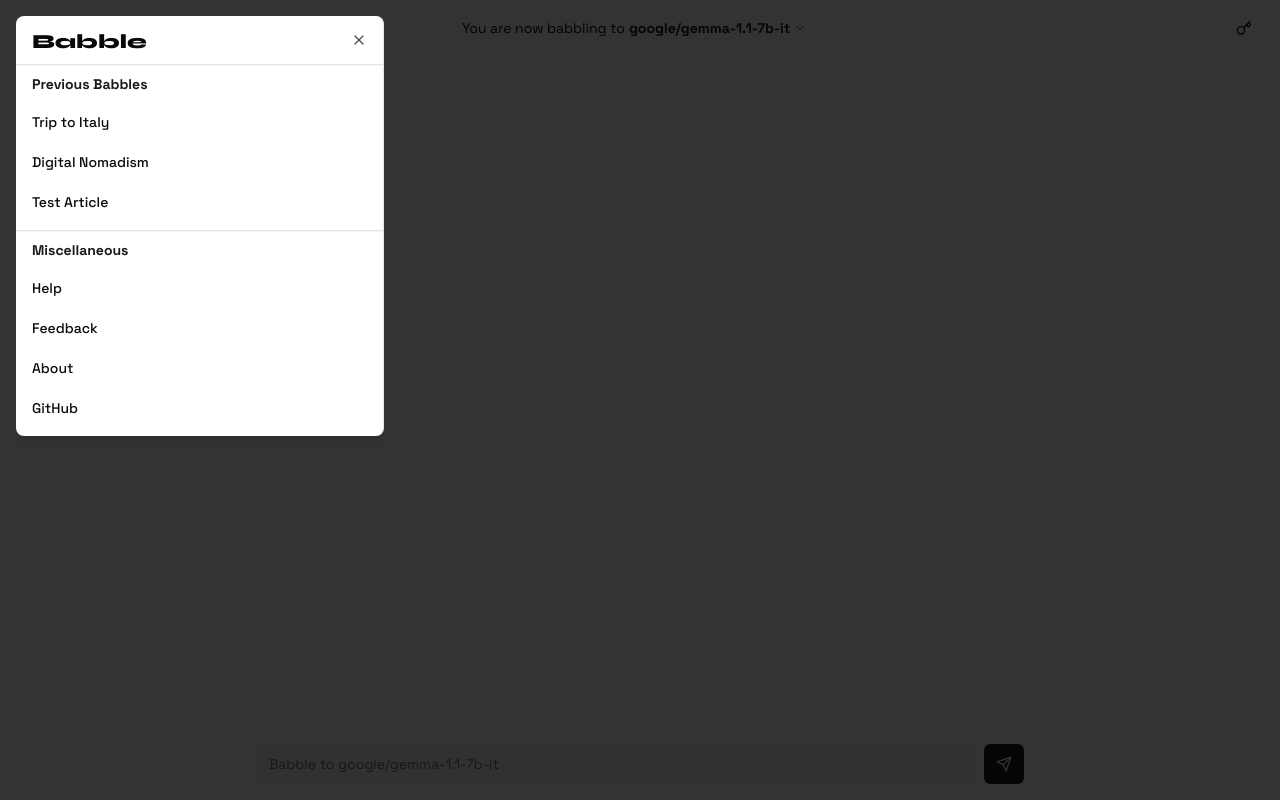
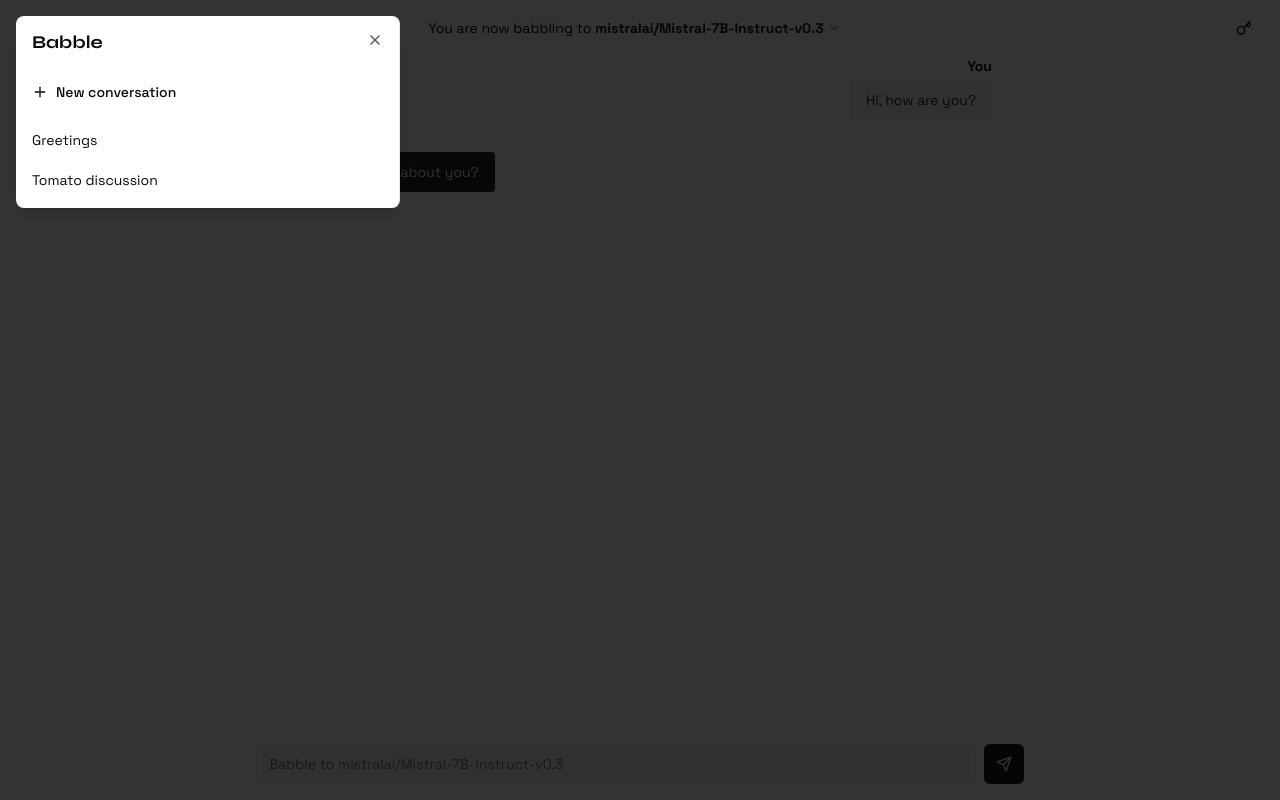
Before and after one commit to j9mmy/babble-native, a React (Vite) app: page / in a window 1280 px wide. Both pictures are taken after a click on the button 28 px from the left and 28 px from the top of the page. Built offline with nearby package versions, Linux system fonts and the light colour scheme.

Commit message:
feat: switch/add conversations

```diff
--- a/package.json
+++ b/package.json
@@ -12,11 +12,13 @@
   },
   "dependencies": {
     "@radix-ui/react-avatar": "^1.1.0",
+    "@radix-ui/react-checkbox": "^1.1.1",
     "@radix-ui/react-dialog": "^1.1.1",
     "@radix-ui/react-dropdown-menu": "^2.1.1",
     "@radix-ui/react-popover": "^1.1.1",
     "@radix-ui/react-scroll-area": "^1.1.0",
     "@radix-ui/react-slot": "^1.1.0",
+    "@tanstack/react-table": "^8.20.5",
     "@tauri-apps/api": "^1.6.0",
     "class-variance-authority": "^0.7.0",
     "clsx": "^2.1.1",
--- a/src/App.tsx
+++ b/src/App.tsx
@@ -1,10 +1,6 @@
 import { Message } from "@/components/message";
 import { Button } from "@/components/ui/button";
 import { Input } from "@/components/ui/input";
-import {
-    Avatar,
-    AvatarFallback,
-} from "@/components/ui/avatar"
 import {
     DropdownMenu,
     DropdownMenuContent,
@@ -16,6 +12,7 @@
 } from "@/components/ui/dropdown-menu"
 import {
     Sheet,
+    SheetClose,
     SheetContent,
     SheetDescription,
     SheetHeader,
@@ -27,7 +24,7 @@
     PopoverContent,
     PopoverTrigger,
 } from "@/components/ui/popover"
-import { Send, Menu, User, Settings, LogOut, ChevronDown, Plus, Key } from "lucide-react";
+import { Send, Menu, ChevronDown, Plus, Key, Settings, Eraser } from "lucide-react";
 import { ScrollArea } from "@/components/ui/scroll-area";
 import { useState } from "react";
 import { invoke } from "@tauri-apps/api";
@@ -44,76 +41,154 @@
     generated_text: string;
 }
 
+type ModelProps = {
+    id: number,
+    name: string
+  }
+
+type ConversationProps = {
+    id: number;
+    name: string;
+    messages: MessageProps[];
+}
+
 function App() {
-    const [messages, setMessages] = useState<MessageProps[]>([]);
-    const [models, setModels] = useState([
-        "google/gemma-1.1-7b-it",
-        "mistralai/Mixtral-8x7B-Instruct-v0.1",
-        "meta-llama/Meta-Llama-3-70B-Instruct",
-        "mistralai/Mistral-Nemo-Instruct-2407",
-        "mistralai/Mistral-7B-Instruct-v0.3",
-        "openai-community/gpt2"
+    const [models, setModels] = useState<ModelProps[]>([
+        {
+        id: 0,
+        name: "mistralai/Mistral-7B-Instruct-v0.3",
+        },
+        {
+        id: 1,
+        name: "google/gemma-1.1-7b-it",
+        },
+        {
+        id: 2,
+        name: "openai-community/gpt2",
+        },
     ])
+    const [conversations, setConversations] = useState<ConversationProps[]>([
+        {
+            id: 0,
+            name: "Greetings",
+            messages: [
+                {
+                    id: 0,
+                    conversationId: 0,
+                    message: "Hi, how are you?",
+                    isAi: false,
+                },
+                {
+                    id: 1,
+                    conversationId: 0,
+                    message: "I'm good, how about you?",
+                    isAi: true,
+                }
+            ]
+        },
+        {
+            id: 1,
+            name: "Tomato discussion",
+            messages: [
+                {
+                    id: 3,
+                    conversationId: 1,
+                    message: "Is tomato a fruit or a vegetable?",
+                    isAi: false,
+                },
+                {
+                    id: 4,
+                    conversationId: 1,
+                    message: "A tomato is a fruit. Knowledge is knowing that a tomato is a fruit. Wisdom is not putting it in a fruit salad.",
+                    isAi: true,
+                }
+            ]
+        }
+    ])
+    const [conversation, setConversation] = useState<ConversationProps>(conversations[0])
     const [currentModel, setCurrentModel] = useState(models[0]);
-    const [inputField, setInputField] = useState("");
+    const [userInput, setUserInput] = useState("");
     const [responseLoading, setResponseLoading] = useState(false);
     const [key, setKey] = useState("");
 
     const sendMessage = async (message: string, isAi: boolean) => {
         setResponseLoading(true);
-        setInputField("");
+        setUserInput("");
 
-        // Create a new array with the user's message
-        const newMessages = [...messages, {
-            id: messages.length,
-            conversationId: 0,
+        // Add a new message to the conversation and let the user know that the AI is thinking
+        const newMessage =  [
+            {
+                id: conversation.messages.length,
+                conversationId: conversation.id,
                 message: message,
                 isAi: isAi
-        }];
-        setMessages(newMessages);
-
-        // Add a "Thinking" message to the state
-        const thinkingMessage = {
-            id: newMessages.length,
-            conversationId: 0,
+            },
+            {
+                id: conversation.messages.length + 1,
+                conversationId: conversation.id,
                 message: "Thinking...",
                 isAi: true
-        };
-        setMessages([...newMessages, thinkingMessage]);
+            }
+        ]
+        let updatedMessages = [...conversation.messages, ...newMessage];
+        setConversation({ ...conversation, messages: updatedMessages });
 
-        // Define the system prompt
-        const systemPrompt = "System: Always assist with care, respect, and truth. Respond with utmost utility yet securely. Avoid harmful, unethical, prejudiced, or negative content. Ensure replies promote fairness and positivity.";
+        // System prompt for the AI to follow
+        const systemPrompt = `System: Always assist with care, respect, and truth. Respond with utmost utility yet securely. Avoid harmful, unethical, prejudiced, or negative content. Ensure replies promote fairness and positivity. Do not include "User: " in your responses. Only respond as the AI. \n\n`;
 
-        // Concatenate all previous messages into a single string with labels
-        const conversationHistory = systemPrompt + '\n' + newMessages.map(msg => `${msg.isAi ? 'AI' : 'User'}: ${msg.message}`).join('\n') + '\nAI:';
+        // Concatenate all previous messages into a single prompt and label each message with their respective sender for better context
+        const conversationHistory = systemPrompt + updatedMessages.map((message) => {
+            return (message.isAi ? "AI: " : "User: ") + message.message;
+        }).join("\n");
         console.log(conversationHistory);
 
-        await invoke<HfResponse>('hf_request', { message: conversationHistory, model: currentModel, key: key })
+        // Send the conversation history to the AI model and get a response
+        await invoke<HfResponse>('hf_request', { message: conversationHistory, model: currentModel.name, key: key })
             .then((response) => {
-                console.log(response);
-                const trimmedGeneratedText = response.generated_text.trim();
-                // Replace the "Thinking" message with the actual AI-generated message
-                const updatedMessages = [...newMessages, {
-                    id: newMessages.length,
-                    conversationId: 0,
-                    message: trimmedGeneratedText,
-                    isAi: true,
-                }];
-                setMessages(updatedMessages);
+                // Clean up the response and avoid the AI speaking on behalf of the user
+                let trimmedGeneratedText = response.generated_text.trim();
+                const indexOfUser = trimmedGeneratedText.indexOf("User: ");
+                if (indexOfUser !== -1) {
+                    trimmedGeneratedText = trimmedGeneratedText.substring(0, indexOfUser);
+                }
+
+                // Replace the "Thinking..." message with the AI's response
+                updatedMessages[updatedMessages.length - 1].message = trimmedGeneratedText;
+
+                updateConversation(updatedMessages);
+
             })
             .catch((error) => {
                 console.error(error);
-                const updatedMessages = [...newMessages, {
-                    id: newMessages.length,
-                    conversationId: 0,
-                    message: "An error occurred while processing your request.",
-                    isAi: true,
-                }];
-                setMessages(updatedMessages);
+                updatedMessages[updatedMessages.length - 1].message = "An error occurred while processing your request.";
+
+                updateConversation(updatedMessages);
             });
 
         setResponseLoading(false);
     }
+
+    const updateConversation = (updatedMessages: MessageProps[]) => {
+        // Update the active conversation with the new messages
+        setConversation({ ...conversation, messages: updatedMessages });
+
+        // Update the active conversation in the list of conversations
+        setConversations(conversations.map((conv) => conv.id === conversation.id ? conversation : conv));
+    }
+
+    const addConversation = () => {
+        const conversationObject =
+        {
+            id: conversations.length,
+            name: "New Conversation",
+            messages: []
+        }
+
+        const newConversations = [...conversations, conversationObject]
+        setConversations(newConversations)
+        setConversation(conversationObject)
+    }
+
 
     return (
         <div className="flex flex-col h-screen py-2">
@@ -123,35 +198,54 @@
                         <SheetTrigger>
                             <Button variant={"ghost"} size={"icon"}><Menu size={16}/></Button>
                         </SheetTrigger>
-                        <SheetContent side={"left"} className="h-fit w-fit m-4 p-0 rounded-lg">
-                            <SheetHeader className="p-4 pb-2 pt-3">
-                                <SheetTitle className="text-xl font-extrabold">Babble</SheetTitle>
+                        <SheetContent side={"left"} className="flex flex-col h-fit m-4 p-0 rounded-lg">
+                            <SheetHeader className="p-4 pb-0 pt-3">
+                                <SheetTitle className="font-bold">Babble</SheetTitle>
                             </SheetHeader>
-                            <hr className="w-full h-0.5 bg-stone-100" />
-                            <SheetDescription className="p-4 py-2 text-stone-900 font-bold">Previous Babbles</SheetDescription>
                             <div className="w-full pb-2">
-                                <Button className="w-full justify-start rounded-none" variant="ghost">Trip to Italy</Button>
-                                <Button className="w-full justify-start rounded-none" variant="ghost">Digital Nomadism</Button>
-                                <Button className="w-full justify-start rounded-none" variant="ghost">Test Article</Button>
-                            </div>
-                            <hr className="w-full h-0.5 bg-stone-100" />
-                            <SheetDescription className="p-4 py-2 text-stone-900 font-bold">Miscellaneous</SheetDescription>
-                            <div className="w-full pb-2">
-                                <Button className="w-full justify-start rounded-none" variant="ghost">Help</Button>
-                                <Button className="w-full justify-start rounded-none" variant="ghost">Feedback</Button>
-                                <Button className="w-full justify-start rounded-none" variant="ghost">About</Button>
-                                <Button className="w-full justify-start rounded-none" variant="ghost">GitHub</Button>
+                                <SheetClose asChild>
+                                    <Button
+                                            className="flex flex-row gap-2 justify-start w-full mb-2 rounded-none"
+                                            variant={"ghost"}
+                                            onClick={() => addConversation()}
+                                        >
+                                            <Plus size={16}/>
+                                            New conversation
+                                    </Button>
+                                </SheetClose>
+                                {conversations.map((conversation, index) => (
+                                    <SheetClose asChild>
+                                        <Button
+                                            className="w-full justify-start rounded-none font-normal"
+                                            variant="ghost"
+                                            key={index}
+                                            onClick={() => setConversation(conversation)}
+                                        >
+                                            {conversation.name}
+                                        </Button>
+                                    </SheetClose>
+                            ))}
                             </div>
                         </SheetContent>
                     </Sheet>
-                    <Button size={"icon"} variant="ghost"><Plus size={16}/></Button>
+                    <Button
+                        size={"icon"}
+                        variant={"ghost"}
+                        onClick={() => setConversation({
+                            id: conversation.id,
+                            name: conversation.name,
+                            messages: []
+                        })}
+                    >
+                        <Eraser size={16} />
+                    </Button>
                 </div>
                 <div className="flex flex-row items-center justify-center w-full">
-                    <p className="w-max text-sm">You are now babbling    to</p>
+                    <p className="w-max text-sm">You are now babbling to</p>
                         <DropdownMenu>
                             <DropdownMenuTrigger asChild>
                                 <Button variant="link" className="font-bold px-1 h-auto gap-1">
-                                {currentModel}
+                                    {currentModel.name}
                                     <ChevronDown size={12} />
                                 </Button>
                             </DropdownMenuTrigger>
@@ -161,13 +255,17 @@
                                 <DropdownMenuGroup>
                                     {models.map((model, index) => (
                                         <DropdownMenuItem key={index} onSelect={() => setCurrentModel(model)}>
-                                        <span>{model}</span>
+                                            <span>{model.name}</span>
                                         </DropdownMenuItem>
                                     ))}
                                     <DropdownMenuSeparator />
                                         <DropdownMenuItem>
                                             <Plus className="mr-2 h-4 w-4" />
                                             <span>Add new model</span>
+                                        </DropdownMenuItem>
+                                    <DropdownMenuItem>
+                                        <Settings className="mr-2 h-4 w-4" />
+                                        <span>Manage models</span>
                                     </DropdownMenuItem>
                                 </DropdownMenuGroup>
                             </DropdownMenuContent>
@@ -179,22 +277,22 @@
                             <Button size={"icon"} variant="ghost"><Key size={16}/></Button>
                         </PopoverTrigger>
                         <PopoverContent side={"bottom"} className="w-48">
-                            <Input type="password" value={key} onChange={(e) => setKey(e.target.value)} className="bg-stone-100" placeholder="API Key" />
+                            <Input type="password" value={key} onChange={(e) => setKey(e.target.value)} className="bg-stone-100" placeholder="Access Token" />
                         </PopoverContent>
                     </Popover>
                 </div>
             </header>
             <ScrollArea className="h-full">
                 <div className="flex flex-col gap-2 h-full max-w-screen-md mx-auto px-8 mb-8">
-                    {messages.map((message, index) => (
+                    {conversation.messages.map((message, index) => (
                         <Message key={index} message={message.message} isAi={message.isAi} />
                     ))}
                 </div>
             </ScrollArea>
             <footer className="flex justify-center items-center w-full p-2 pt-2">
                 <div className="flex flex-row max-w-screen-md w-full gap-2">
-                    <Input value={inputField} onChange={(e) => setInputField(e.target.value)} className="bg-stone-100" placeholder={"Babble to " + currentModel} />
-                    <Button disabled={responseLoading} onClick={() => sendMessage(inputField, false)} className="p-3"><Send size={16}/></Button>
+                    <Input value={userInput} onChange={(e) => setUserInput(e.target.value)} className="bg-stone-100" placeholder={"Babble to " + currentModel.name} />
+                    <Button disabled={responseLoading} onClick={() => sendMessage(userInput, false)} className="p-3"><Send size={16}/></Button>
                 </div>
             </footer>
         </div>
--- a/src/components/ui/button.tsx
+++ b/src/components/ui/button.tsx
@@ -5,7 +5,7 @@
 import { cn } from "@/lib/utils"
 
 const buttonVariants = cva(
-  "inline-flex items-center justify-center whitespace-nowrap rounded-md text-sm font-medium ring-offset-background transition-colors focus-visible:outline-none focus-visible:ring-2 focus-visible:ring-ring focus-visible:ring-offset-2 disabled:pointer-events-none disabled:opacity-50",
+  "inline-flex items-center justify-center whitespace-nowrap rounded-md text-sm font-medium ring-offset-background transition-colors transition ease-in-out focus-visible:outline-none focus-visible:ring-2 focus-visible:ring-ring focus-visible:ring-offset-2 disabled:pointer-events-none disabled:opacity-50",
   {
     variants: {
       variant: {
--- a/src/components/ui/input.tsx
+++ b/src/components/ui/input.tsx
@@ -11,7 +11,7 @@
       <input
         type={type}
         className={cn(
-          "flex h-10 w-full rounded-md border border-input bg-background px-3 py-2 text-sm ring-offset-background file:border-0 file:bg-transparent file:text-sm file:font-medium placeholder:text-muted-foreground focus-visible:outline-none focus-visible:ring-2 focus-visible:ring-ring focus-visible:ring-offset-2 disabled:cursor-not-allowed disabled:opacity-50",
+          "flex transition ease-in-out h-10 w-full rounded-md border border-input bg-background px-3 py-2 text-sm ring-offset-background file:border-0 file:bg-transparent file:text-sm file:font-medium placeholder:text-muted-foreground focus-visible:outline-none focus-visible:ring-2 focus-visible:ring-ring focus-visible:ring-offset-2 disabled:cursor-not-allowed disabled:opacity-50",
           className
         )}
         ref={ref}
```
Also changed, not shown: src/components/ui/checkbox.tsx (added, +28 -0 lines), src/components/ui/table.tsx (added, +117 -0 lines), 1 other file (tests, documents, lock files or other folders). Lines whose indentation alone changed are shown as unchanged.
